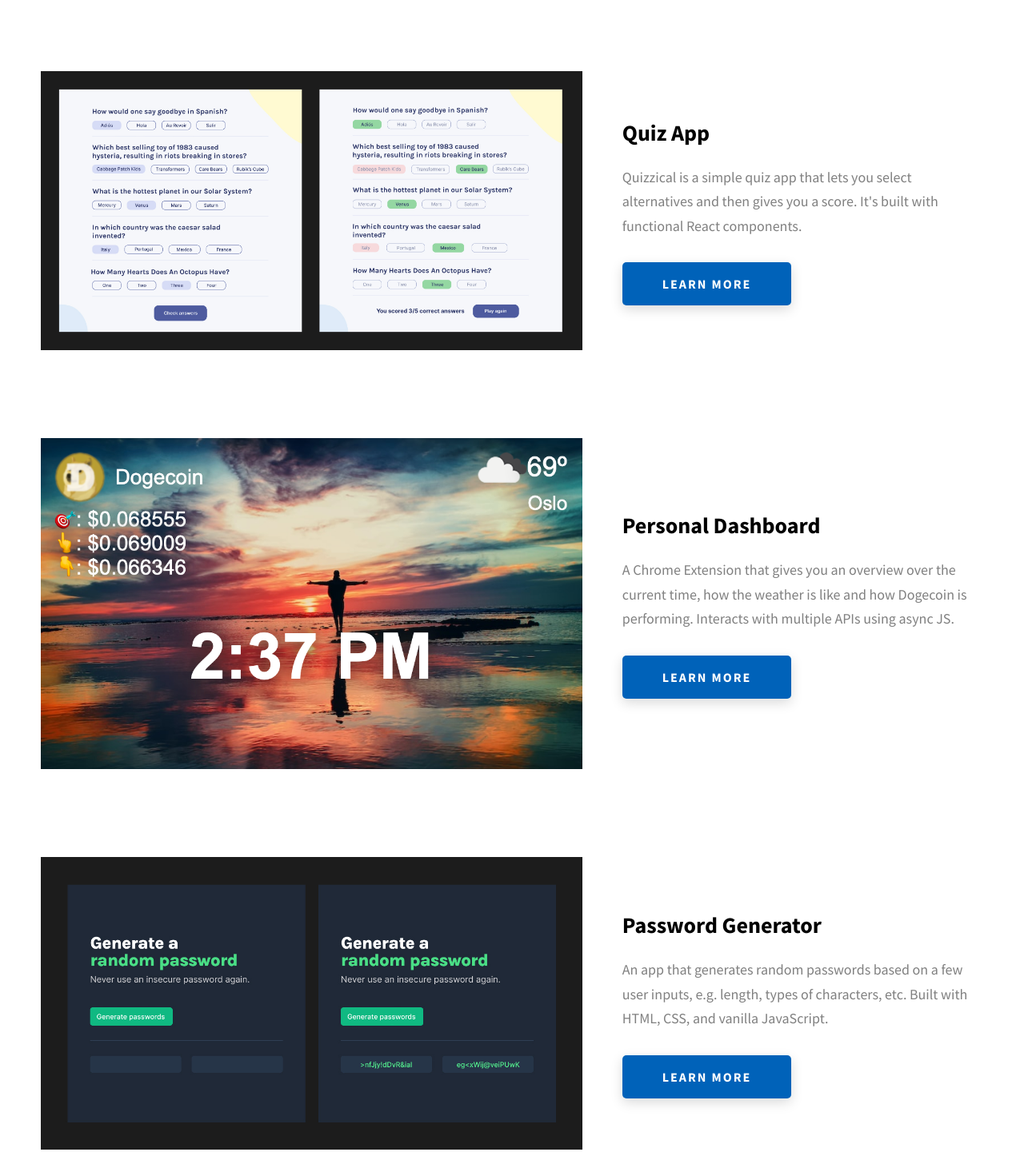
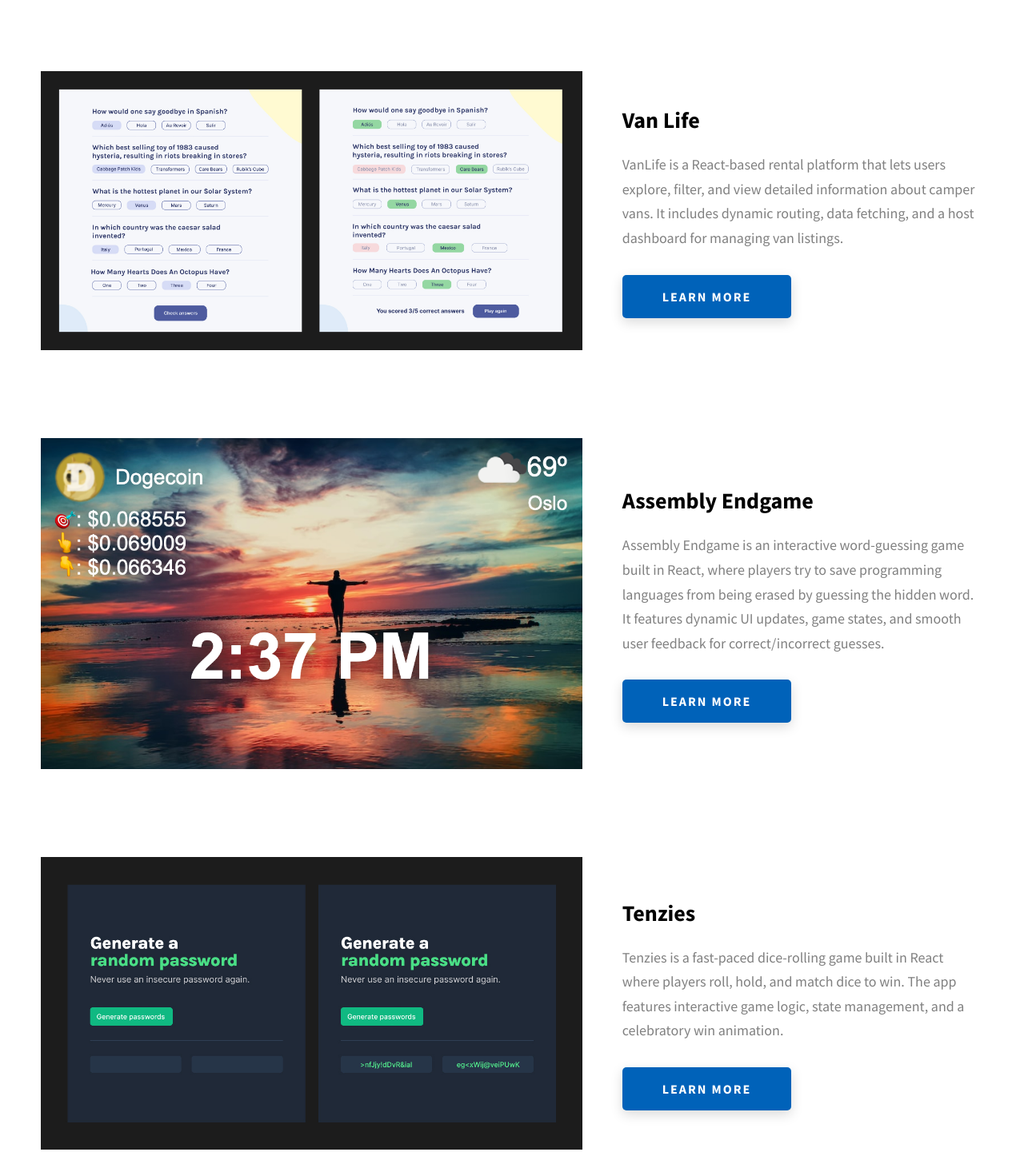
Before and after one commit to pk4038/portfolio-website, a website built with Vite: page index.html in a window 1280 px wide. Shown: the part 1100-2541 px from the top of the page at 80% size. Built offline with nearby package versions, Linux system fonts and the light colour scheme.

Commit message:
Home page changes

```diff
--- a/index.html
+++ b/index.html
@@ -171,9 +171,9 @@
               />
             </div>
             <div class="projects__row-content">
-              <h3 class="projects__row-content-title">Quiz App</h3>
+              <h3 class="projects__row-content-title">Van Life</h3>
               <p class="projects__row-content-desc">
-                Quizzical is a simple quiz app that lets you select alternatives and then gives you a score. It's built with functional React components.
+                VanLife is a React-based rental platform that lets users explore, filter, and view detailed information about camper vans. It includes dynamic routing, data fetching, and a host dashboard for managing van listings.
               </p>
               <a
                 href="./project-1.html"
@@ -192,9 +192,9 @@
               />
             </div>
             <div class="projects__row-content">
-              <h3 class="projects__row-content-title">Personal Dashboard</h3>
+              <h3 class="projects__row-content-title">Assembly Endgame</h3>
               <p class="projects__row-content-desc">
-                A Chrome Extension that gives you an overview over the current time, how the weather is like and how Dogecoin is performing. Interacts with multiple APIs using async JS.
+                Assembly Endgame is an interactive word-guessing game built in React, where players try to save programming languages from being erased by guessing the hidden word. It features dynamic UI updates, game states, and smooth user feedback for correct/incorrect guesses.
               </p>
               <a
                 href="./project-2.html"
@@ -213,10 +213,9 @@
               />
             </div>
             <div class="projects__row-content">
-              <h3 class="projects__row-content-title">Password Generator</h3>
+              <h3 class="projects__row-content-title">Tenzies</h3>
               <p class="projects__row-content-desc">
-                An app that generates random passwords based on a few user inputs,
-                e.g. length, types of characters, etc. Built with HTML, CSS, and vanilla JavaScript.
+                Tenzies is a fast-paced dice-rolling game built in React where players roll, hold, and match dice to win. The app features interactive game logic, state management, and a celebratory win animation.
               </p>
               <a
                 href="./project-3.html"
```
